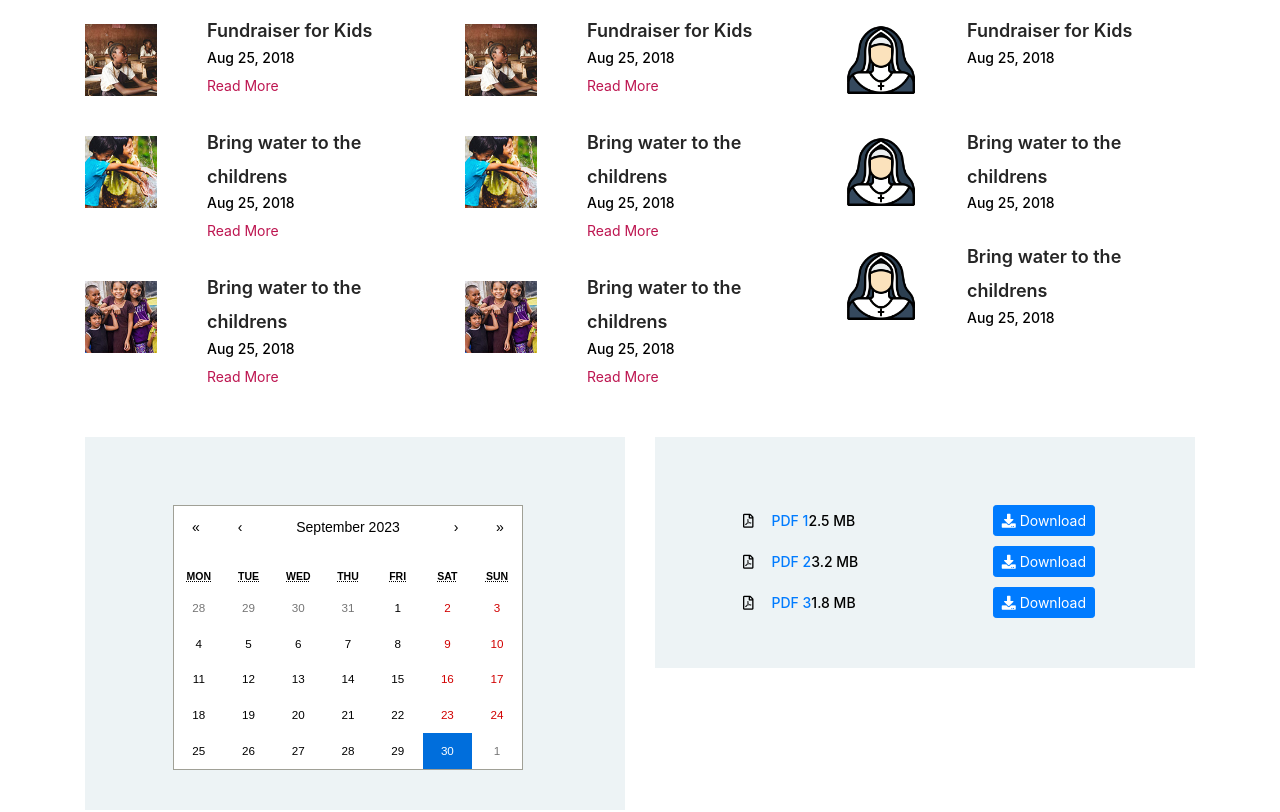
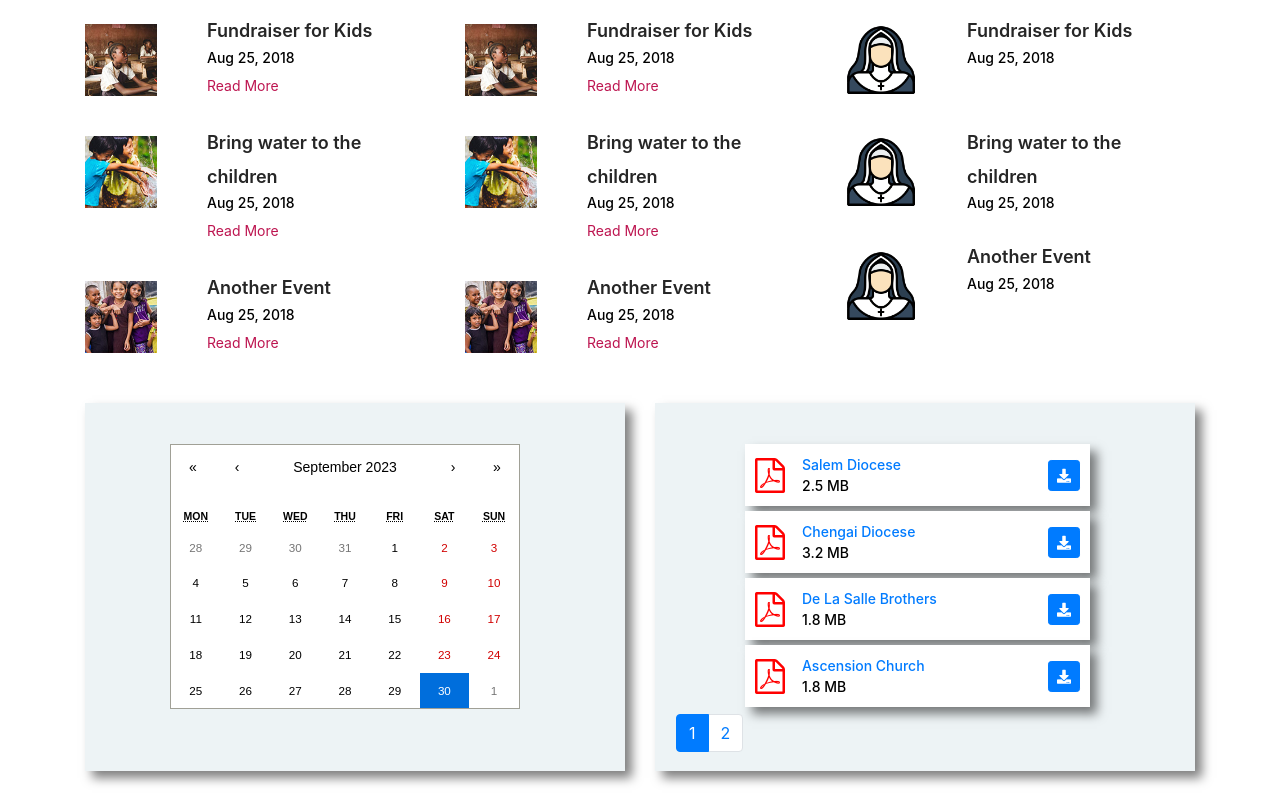
Before and after one commit to sakthi-sakthi/St-Charles, a React (Create React App) app: page / in a window 1280 px wide. Shown: the part 2060-2872 px from the top of the page. Built offline with nearby package versions, Linux system fonts and the light colour scheme.

Commit message:
implement news letter and upcoming events
implement news letter and upcoming events

```diff
--- a/package.json
+++ b/package.json
@@ -5,6 +5,7 @@
   "private": true,
   "dependencies": {
     "@fullcalendar/daygrid": "^6.1.9",
+    "@fullcalendar/interaction": "^6.1.9",
     "@fullcalendar/react": "^6.1.9",
     "@mdbootstrap/react-testimonial-slider": "^1.0.0",
     "@testing-library/jest-dom": "^5.17.0",
@@ -15,6 +16,7 @@
     "date-fns": "^2.30.0",
     "jquery": "^3.7.1",
     "pdfjs-dist": "^3.11.174",
+    "popper.js": "^1.16.1",
     "react": "^18.2.0",
     "react-big-calendar": "^1.8.4",
     "react-bootstrap": "^2.9.0",
--- a/public/style.css
+++ b/public/style.css
@@ -936,8 +936,10 @@ ul.tabs-nav .tab-nav.active {
 }
 
 .featured-cause .cause-wrap {
-    padding: 40px 24px;
+    padding: 13px 25px 0px 21px;
     background: #edf3f5;
+    box-shadow: 7px 7px 10px 0px rgba(0, 0, 0, 0.5);
+    height: 23rem;
 }
 
 .featured-cause .featured-cause .cause-wrap figure {
@@ -2363,7 +2365,7 @@ margin-left: 50px;
 
 .dropdown-menu {
     font-family: 'Roboto', sans-serif !important;
-    background-color: #172440;
+    background-color: #172440 !important;
     margin-top: 0px !important;
 }
 
@@ -2440,30 +2442,13 @@ margin-left: 50px;
     border-radius: 50%;
 }
 
-/* Style for the PDF link container */
-.pdf-link {
-    display: flex;
-    align-items: center;
-    margin-bottom: 10px;
-    /* Adjust as needed for spacing between links */
-}
-
-/* Style for the PDF logo */
-.pdf-logo {
-    flex: 0 0 auto;
-    /* Prevent it from growing */
-    margin-right: 10px;
-    /* Adjust spacing between logo and text */
-}
-
-/* Style for PDF info (name and size) */
-.pdf-info {
-    flex-grow: 1;
-    /* Allow it to grow and take available space */
-}
-
-/* Style for the download button */
-.pdf-download {
-    flex: 0 0 auto;
-    /* Prevent it from growing */
-}
+.pdffree{
+    padding: 10px 10px 10px 10px;
+        box-shadow: 7px 7px 10px 0px rgba(0, 0, 0, 0.5);
+        background-color: white;
+        margin: 5px 2px 1px 5px;
+}
+
+.pdf-info{
+    margin-left: 17px;
+}
--- a/src/components/churchstatic.js
+++ b/src/components/churchstatic.js
@@ -7,21 +7,46 @@ import { format } from "date-fns";
 function Churchstatic() {
   const pdfLinks = [
     {
-      name: "PDF 1",
+      name: "Salem Diocese",
       url: "https://salemdiocese.org/wp-content/uploads/2023/09/News-Letter_compressed.pdf",
       size: "2.5 MB",
     },
     {
-      name: "PDF 2",
+      name: "Chengai Diocese",
       url: "https://salemdiocese.org/wp-content/uploads/2023/09/News-Letter_compressed.pdf",
       size: "3.2 MB",
     },
     {
-      name: "PDF 3",
+      name: "De La Salle Brothers",
+      url: "https://salemdiocese.org/wp-content/uploads/2023/09/News-Letter_compressed.pdf",
+      size: "1.8 MB",
+    },
+    {
+      name: "Ascension Church",
+      url: "https://salemdiocese.org/wp-content/uploads/2023/09/News-Letter_compressed.pdf",
+      size: "1.8 MB",
+    },
+    {
+      name: "Ascension Church",
+      url: "https://salemdiocese.org/wp-content/uploads/2023/09/News-Letter_compressed.pdf",
+      size: "1.8 MB",
+    },
+    {
+      name: "Ascension Church",
       url: "https://salemdiocese.org/wp-content/uploads/2023/09/News-Letter_compressed.pdf",
       size: "1.8 MB",
     },
   ];
+  const [currentPage, setCurrentPage] = useState(1);
+  const itemsPerPage = 4;
+
+
+  // Calculate the index range for the current page
+  const startIndex = (currentPage - 1) * itemsPerPage;
+  const endIndex = startIndex + itemsPerPage;
+
+  // Filter pdfLinks to only show items for the current page
+  const pdfsToShow = pdfLinks.slice(startIndex, endIndex);
 
   const [date, setDate] = useState(new Date());
   const [events, setEvents] = useState([
@@ -69,7 +94,9 @@ function Churchstatic() {
             <div className="col-12 col-lg-6">
               <div className="cause-wrap d-flex flex-wrap justify-content-between">
                 <div className="cause-content-wrap">
-                  <header className="entry-header d-flex flex-wrap align-items-center"></header>
+                  <header className="entry-header d-flex flex-wrap align-items-center">
+                    {/* <h2 className="entry-title">Calendar</h2> */}
+                  </header>
                   <div className="entry-content" id="calcont">
                     <Calendar
                       onChange={onChange}
@@ -83,15 +110,23 @@ function Churchstatic() {
             <div className="col-12 col-lg-6">
               <div className="cause-wrap d-flex flex-wrap justify-content-between">
                 <div className="cause-content-wrap">
-                  <header className="entry-header d-flex flex-wrap align-items-center"></header>
-                  <div className="entry-content" id="calcont">
-                    {pdfLinks.map((pdf, index) => (
+                  <header className="entry-header d-flex flex-wrap align-items-center">
+                    {/* <h2 className="entry-title">News Letter</h2> */}
+                  </header>
+                  <div
+                    className="entry-content"
+                    id="calcont"
+                  >
+                    {pdfsToShow.map((pdf, index) => (
                       <div
                         key={index}
-                        className="pdf-link d-flex align-items-center"
+                        className="pdf-display d-flex flex-wrap align-items-center pdffree"
                       >
                         <div className="pdf-logo">
-                          <i className="far fa-file-pdf mr-2"></i>
+                          <i
+                            className="fa fa-file-pdf-o"
+                            style={{ fontSize: "35px", color: "red" }}
+                          ></i>
                         </div>
                         <div className="pdf-info">
                           <a
@@ -101,6 +136,7 @@ function Churchstatic() {
                           >
                             {pdf.name}
                           </a>
+                          <br />
                           <span className="pdf-size">{pdf.size}</span>
                         </div>
                         <div className="pdf-download ml-auto">
@@ -110,12 +146,32 @@ function Churchstatic() {
                             rel="noopener noreferrer"
                             className="btn btn-primary btn-sm"
                           >
-                            <i className="fas fa-download"></i> Download
+                            <i className="fas fa-download"></i>
                           </a>
                         </div>
                       </div>
                     ))}
                   </div>
+                  {/* Bootstrap Pagination */}
+                  <ul className="pagination" style={{marginTop:"7px"}}>
+                    {Array.from({
+                      length: Math.ceil(pdfLinks.length / itemsPerPage),
+                    }).map((_, index) => (
+                      <li
+                        key={index}
+                        className={`page-item ${
+                          currentPage === index + 1 ? "active" : ""
+                        }`}
+                      >
+                        <button
+                          className="page-link"
+                          onClick={() => setCurrentPage(index + 1)}
+                        >
+                          {index + 1}
+                        </button>
+                      </li>
+                    ))}
+                  </ul>
                 </div>
               </div>
             </div>
--- a/src/components/upcoming.js
+++ b/src/components/upcoming.js
@@ -1,7 +1,57 @@
-import React, { useEffect, useState } from "react";
-import axios from "axios";
+import React from "react";
 
 function Upcoming() {
+  const birthData = [
+    {
+      title: "Fundraiser for Kids",
+      date: "Aug 25, 2018",
+      imageSrc: "images/logos/sisters1.png",
+    },
+    {
+      title: "Bring water to the children",
+      date: "Aug 25, 2018",
+      imageSrc: "images/logos/sisters1.png",
+    },
+    {
+      title: "Another Event",
+      date: "Aug 25, 2018",
+      imageSrc: "images/logos/sisters1.png",
+    },
+  ];
+  const eventsData = [
+    {
+      title: "Fundraiser for Kids",
+      date: "Aug 25, 2018",
+      imageSrc: "images/event-1.jpg",
+    },
+    {
+      title: "Bring water to the children",
+      date: "Aug 25, 2018",
+      imageSrc: "images/event-2.jpg",
+    },
+    {
+      title: "Another Event",
+      date: "Aug 25, 2018",
+      imageSrc: "images/event-3.jpg",
+    },
+  ];
+  const upcomeData = [
+    {
+      title: "Fundraiser for Kids",
+      date: "Aug 25, 2018",
+      imageSrc: "images/event-1.jpg",
+    },
+    {
+      title: "Bring water to the children",
+      date: "Aug 25, 2018",
+      imageSrc: "images/event-2.jpg",
+    },
+    {
+      title: "Another Event",
+      date: "Aug 25, 2018",
+      imageSrc: "images/event-3.jpg",
+    },
+  ];
   return (
     <>
       <div className="home-page-events">
@@ -12,17 +62,18 @@ function Upcoming() {
                 <div className="section-heading">
                   <h2 className="entry-title">Upcoming Events</h2>
                 </div>
+                {upcomeData.map((upcomeevent, index) => (
                   <div className="event-wrap d-flex flex-wrap justify-content-between">
                     <figure className="m-0" id="upcome">
-                    <img src="images/event-1.jpg" alt="" />
+                      <img src={upcomeevent.imageSrc} alt="" />
                     </figure>
                     <div className="event-content-wrap" id="upcevent">
                       <header className="entry-header d-flex flex-wrap align-items-center">
                         <h3 className="entry-title w-100 m-0">
-                        <a href="#">Fundraiser for Kids</a>
+                          <a href="#">{upcomeevent.title}</a>
                         </h3>
                         <div className="posted-date">
-                        <a href="#">Aug 25, 2018 </a>
+                          <a href="#">{upcomeevent.date}</a>
                         </div>
                       </header>
                       <div className="entry-footer">
@@ -30,42 +81,7 @@ function Upcoming() {
                       </div>
                     </div>
                   </div>
-                <div className="event-wrap d-flex flex-wrap justify-content-between">
-                  <figure className="m-0" id="upcome">
-                    <img src="images/event-2.jpg" alt="" />
-                  </figure>
-                  <div className="event-content-wrap" id="upcevent">
-                    <header className="entry-header d-flex flex-wrap align-items-center">
-                      <h3 className="entry-title w-100 m-0">
-                        <a href="#">Bring water to the childrens</a>
-                      </h3>
-                      <div className="posted-date">
-                        <a href="#">Aug 25, 2018 </a>
-                      </div>
-                    </header>
-                    <div className="entry-footer">
-                      <a href="#">Read More</a>
-                    </div>
-                  </div>
-                </div>
-                <div className="event-wrap d-flex flex-wrap justify-content-between">
-                  <figure className="m-0" id="upcome">
-                    <img src="images/event-3.jpg" alt="" />
-                  </figure>
-                  <div className="event-content-wrap" id="upcevent">
-                    <header className="entry-header d-flex flex-wrap align-items-center">
-                      <h3 className="entry-title w-100 m-0">
-                        <a href="#">Bring water to the childrens</a>
-                      </h3>
-                      <div className="posted-date">
-                        <a href="#">Aug 25, 2018 </a>
-                      </div>
-                    </header>
-                    <div className="entry-footer">
-                      <a href="#">Read More</a>
-                    </div>
-                  </div>
-                </div>
+                ))}
               </div>
             </div>
 
@@ -74,17 +90,18 @@ function Upcoming() {
                 <div className="section-heading">
                   <h2 className="entry-title">Upcoming Events</h2>
                 </div>
+                {eventsData.map((event, index) => (
                   <div className="event-wrap d-flex flex-wrap justify-content-between">
                     <figure className="m-0" id="upcome">
-                    <img src="images/event-1.jpg" alt="" />
+                      <img src={event.imageSrc} alt="" />
                     </figure>
                     <div className="event-content-wrap" id="upcevent">
                       <header className="entry-header d-flex flex-wrap align-items-center">
                         <h3 className="entry-title w-100 m-0">
-                        <a href="#">Fundraiser for Kids</a>
+                          <a href="#">{event.title}</a>
                         </h3>
                         <div className="posted-date">
-                        <a href="#">Aug 25, 2018 </a>
+                          <a href="#">{event.date}</a>
                         </div>
                       </header>
                       <div className="entry-footer">
@@ -92,42 +109,7 @@ function Upcoming() {
                       </div>
                     </div>
                   </div>
-                <div className="event-wrap d-flex flex-wrap justify-content-between">
-                  <figure className="m-0" id="upcome">
-                    <img src="images/event-2.jpg" alt="" />
-                  </figure>
-                  <div className="event-content-wrap" id="upcevent">
-                    <header className="entry-header d-flex flex-wrap align-items-center">
-                      <h3 className="entry-title w-100 m-0">
-                        <a href="#">Bring water to the childrens</a>
-                      </h3>
-                      <div className="posted-date">
-                        <a href="#">Aug 25, 2018 </a>
-                      </div>
-                    </header>
-                    <div className="entry-footer">
-                      <a href="#">Read More</a>
-                    </div>
-                  </div>
-                </div>
-                <div className="event-wrap d-flex flex-wrap justify-content-between">
-                  <figure className="m-0" id="upcome">
-                    <img src="images/event-3.jpg" alt="" />
-                  </figure>
-                  <div className="event-content-wrap" id="upcevent">
-                    <header className="entry-header d-flex flex-wrap align-items-center">
-                      <h3 className="entry-title w-100 m-0">
-                        <a href="#">Bring water to the childrens</a>
-                      </h3>
-                      <div className="posted-date">
-                        <a href="#">Aug 25, 2018 </a>
-                      </div>
-                    </header>
-                    <div className="entry-footer">
-                      <a href="#">Read More</a>
-                    </div>
-                  </div>
-                </div>
+                ))}
               </div>
             </div>
 
@@ -136,54 +118,25 @@ function Upcoming() {
                 <div className="section-heading">
                   <h2 className="entry-title">Birthday / Feast</h2>
                 </div>
+                {birthData.map((birth, index) => (
                   <div className="event-wrap d-flex flex-wrap justify-content-between">
                     <figure className="m-0" id="upcome">
-                    <img src="images/logos/sisters1.png" alt="" />
+                      <img src={birth.imageSrc} alt="" />
                     </figure>
                     <div className="event-content-wrap" id="upcevent">
                       <header className="entry-header d-flex flex-wrap align-items-center">
                         <h3 className="entry-title w-100 m-0">
-                        <a href="#">Fundraiser for Kids</a>
+                          <a href="#">{birth.title}</a>
                         </h3>
                         <div className="posted-date">
-                        <a href="#">Aug 25, 2018 </a>
+                          <a href="#">{birth.date}</a>
                         </div>
                       </header>
                     </div>
                   </div>
-                <div className="event-wrap d-flex flex-wrap justify-content-between">
-                  <figure className="m-0" id="upcome">
-                    <img src="images/logos/sisters1.png" alt="" />
-                  </figure>
-                  <div className="event-content-wrap" id="upcevent">
-                    <header className="entry-header d-flex flex-wrap align-items-center">
-                      <h3 className="entry-title w-100 m-0">
-                        <a href="#">Bring water to the childrens</a>
-                      </h3>
-                      <div className="posted-date">
-                        <a href="#">Aug 25, 2018 </a>
-                      </div>
-                    </header>
+                ))}
               </div>
             </div>
-                <div className="event-wrap d-flex flex-wrap justify-content-between">
-                  <figure className="m-0" id="upcome">
-                    <img src="images/logos/sisters1.png" alt="" />
-                  </figure>
-                  <div className="event-content-wrap" id="upcevent">
-                    <header className="entry-header d-flex flex-wrap align-items-center">
-                      <h3 className="entry-title w-100 m-0">
-                        <a href="#">Bring water to the childrens</a>
-                      </h3>
-                      <div className="posted-date">
-                        <a href="#">Aug 25, 2018 </a>
-                      </div>
-                    </header>
-                  </div>
-                </div>
-              </div>
-            </div>
-
           </div>
         </div>
       </div>
```
Also changed, not shown: public/index.html (+8 -9 lines), 1 other file (tests, documents, lock files or other folders). Lines whose indentation alone changed are shown as unchanged.
